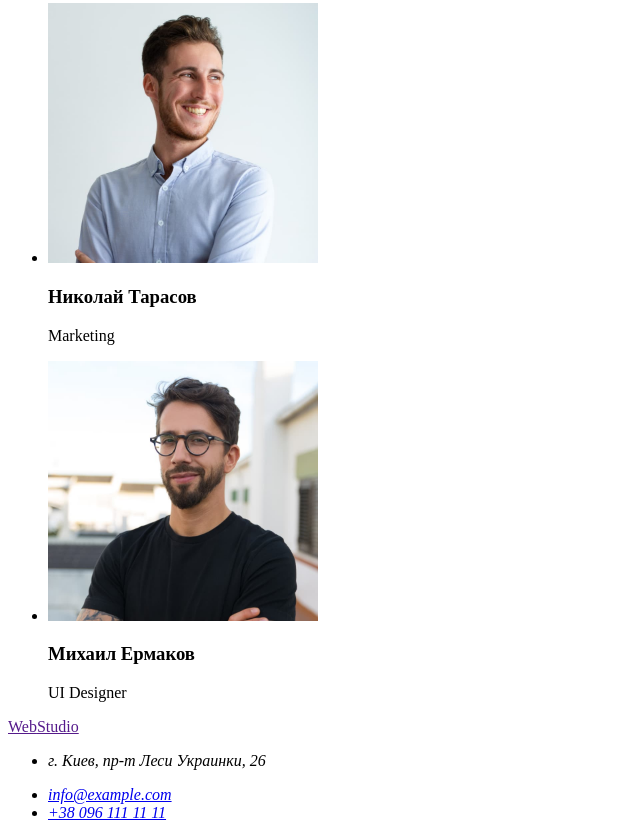
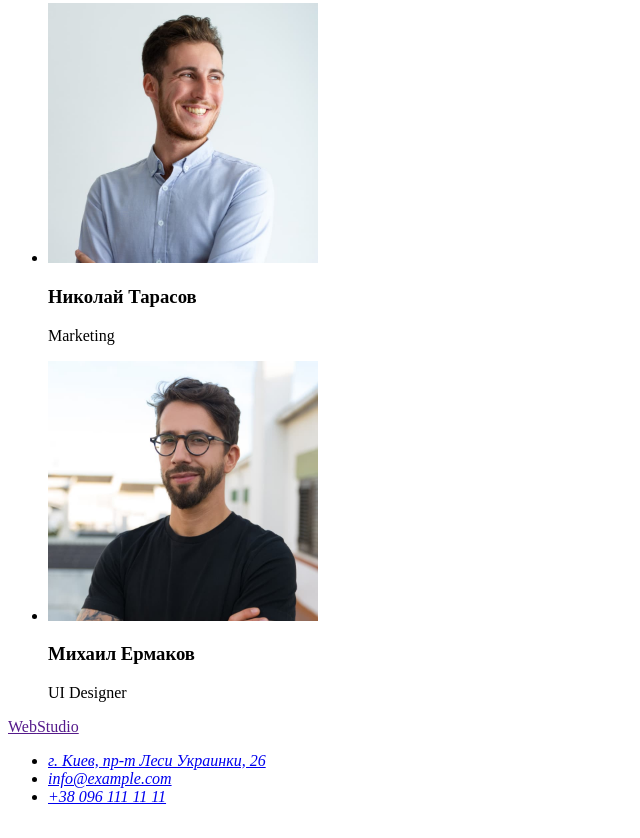
Before and after one commit to Xdecent0/goit-markup-hw-01, a plain HTML site: page index.html in a window 1280 px wide. Shown: the part 2333-3171 px from the top of the page, without its empty margins (0-640 px from the left). Drawn offline with Linux system fonts and the light colour scheme.

Commit message:
Update index.html

```diff
--- a/index.html
+++ b/index.html
@@ -84,17 +84,15 @@
         </section>
     </main>
     <footer>
-        <div>
             <a href=""><span>Web</span><span>Studio</span></a>
-        </div>
         <address>
             <ul>
                 <li>
-                    <p>г. Киев, пр-т Леси Украинки, 26
-                    <p>
+                <a class="address-link" href="https://www.google.com/maps/place/бульвар+Лесі+Українки,+26,+Київ,+02000/@50.4265807,30.5361971,17z/data=!3m1!4b1!4m5!3m4!1s0x40d4cf0e033ecbe9:0x57a4dffefec77da0!8m2!3d50.4265807!4d30.5383858">
+                    г. Киев, пр-т Леси Украинки, 26</a>
                 </li>
-                <li><a class="mail" href="mailto:info@example.com">info@example.com</a> </li>
-                <li><a class="tel" href="tel:+380961111111">+38 096 111 11 11</a> </li>
+                <li><a class="address-link" href="mailto:info@example.com">info@example.com</a> </li>
+                <li><a class="address-link" href="tel:+380961111111">+38 096 111 11 11</a> </li>
             </ul>
         </address>
     </footer>
```
